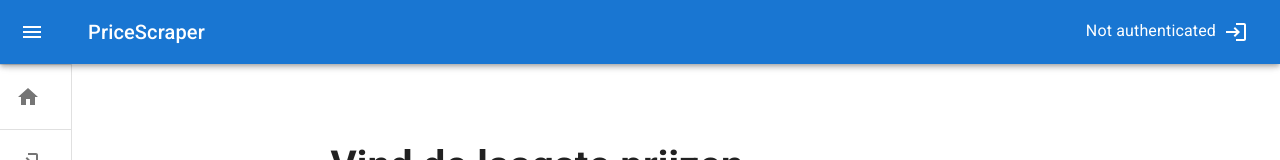
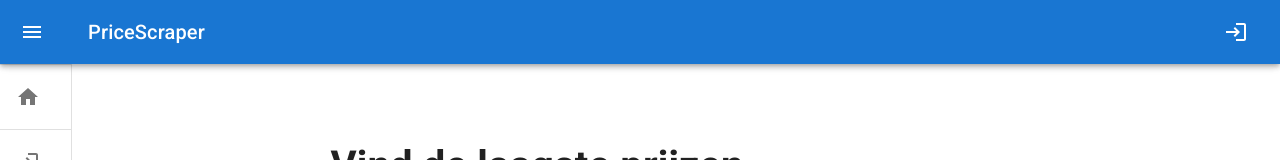
Before and after one commit to PriceScraper/frontend, a React (Create React App) app: page / in a window 1280 px wide. Shown: the top 160 px of the page. Built offline with nearby package versions, Linux system fonts and the light colour scheme.

Commit message:
fix: typo

```diff
--- a/src/components/navigation/TopNav/TrackItemModal.tsx
+++ b/src/components/navigation/TopNav/TrackItemModal.tsx
@@ -10,7 +10,7 @@ export default function TrackItemModalButton() {
     const [open, setOpen] = useState(false)
     const {isAuthenticated} = useAuth()
 
-    if (!isAuthenticated) return <>Not authenticated</>
+    if (!isAuthenticated) return <></>
 
     return <>
         <IconButton id={"trackItemModalButton"} onClick={() => setOpen(true)}
```
